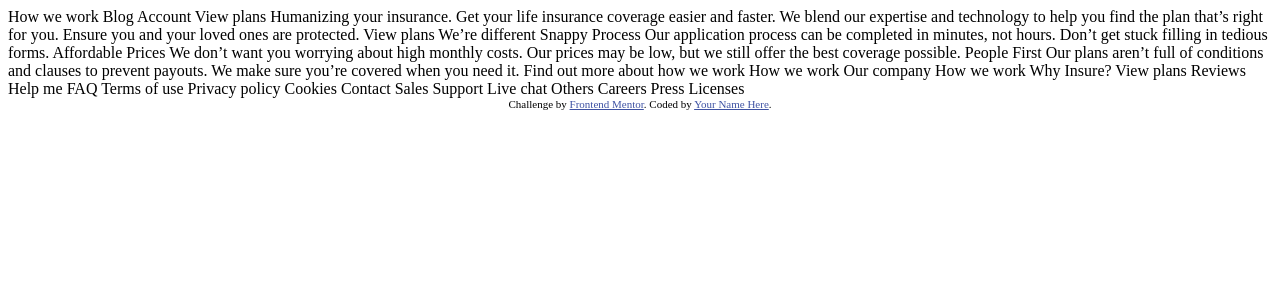
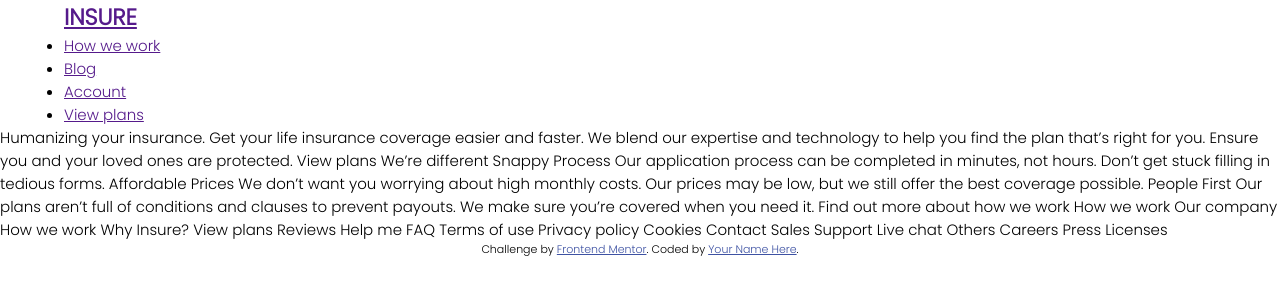
Before and after one commit to precious654/insure-landing-page, a plain HTML site: page index.html in a window 1280 px wide. Drawn offline with Linux system fonts and the light colour scheme.

Commit message:
almost there

```diff
--- /dev/null
+++ b/Styles/_config.scss
@@ -0,0 +1,19 @@
+$font-one: 'Poppins', sans-serif;
+$font-two: 'DM Serif Display', serif;
+
+
+*{
+  margin: 0;
+  padding: 0;
+  box-sizing: border-box;
+}
+
+img{
+  max-inline-size: 100%;
+  block-size: auto;
+}
+
+.container{
+  inline-size: 90%;
+  margin: auto;
+}
--- /dev/null
+++ b/Styles/_desktop.scss
@@ -0,0 +1,16 @@
+@media (min-width: 1024px) {
+
+  .mobile-image{
+    display: none;
+  }
+
+  header{
+
+    nav{
+
+      #nav-menu{
+        display: none;
+      }
+    }
+  }
+}
--- /dev/null
+++ b/Styles/_mobile.scss
@@ -0,0 +1,16 @@
+@media (max-width: 1023px) {
+
+  .desktop-image{
+    display: none;
+  }
+
+  header{
+
+    nav{
+
+      .nav-items{
+        display: none;
+      }
+    }
+  }
+}
--- /dev/null
+++ b/Styles/style.scss
@@ -0,0 +1,21 @@
+@import "config";
+@import "desktop";
+@import "mobile";
+
+body{
+  font-family: $font-one;
+  font-size: 15px;
+}
+
+header{
+  position: relative;
+}
+
+.attribution{
+  font-size: 11px;
+  text-align: center;
+}
+
+.attribution a{
+  color: hsl(228, 45%, 44%);
+}
--- a/index.html
+++ b/index.html
@@ -2,24 +2,37 @@
 <html lang="en">
 <head>
   <meta charset="UTF-8">
-  <meta name="viewport" content="width=device-width, initial-scale=1.0"> <!-- displays site properly based on user's device -->
+  <meta name="viewport" content="width=device-width, initial-scale=1.0">
+  <meta http-equiv="X-UA-Compatible" content="ie=edge">
 
   <link rel="icon" type="image/png" sizes="32x32" href="./images/favicon-32x32.png">
+  <link rel="stylesheet" type="text/css" href="./Styles/style.min.css">
+  <link href="https://fonts.googleapis.com/css2?family=DM+Serif+Display&display=swap" rel="stylesheet">
+  <link href="https://fonts.googleapis.com/css2?family=Poppins:wght@300&display=swap" rel="stylesheet">
 
   <title>Frontend Mentor | Insure landing page</title>
-
-  <!-- Feel free to remove these styles or customise in your own stylesheet 👍 -->
-  <style>
-    .attribution { font-size: 11px; text-align: center; }
-    .attribution a { color: hsl(228, 45%, 44%); }
-  </style>
 </head>
 <body>
 
-  How we work
-  Blog
-  Account
-  View plans
+  <header>
+    <nav class="container">
+      <h1 class="nav-banner"><a href="">INSURE</a></h1>
+
+      <img src="./images/icon-hamburger.svg" alt="" id="nav-menu">
+
+      <ul class="nav-items">
+        <li><a href="">How we work</a></li>
+        <li><a href="">Blog</a></li>
+        <li><a href="">Account</a></li>
+        <li class="plans"><a href="">View plans</a></li>
+      </ul>
+    </nav>
+  </header>
+
+
+
+
+
 
   Humanizing your insurance.
 
```
Also changed, not shown: Styles/style.min.css (added).
